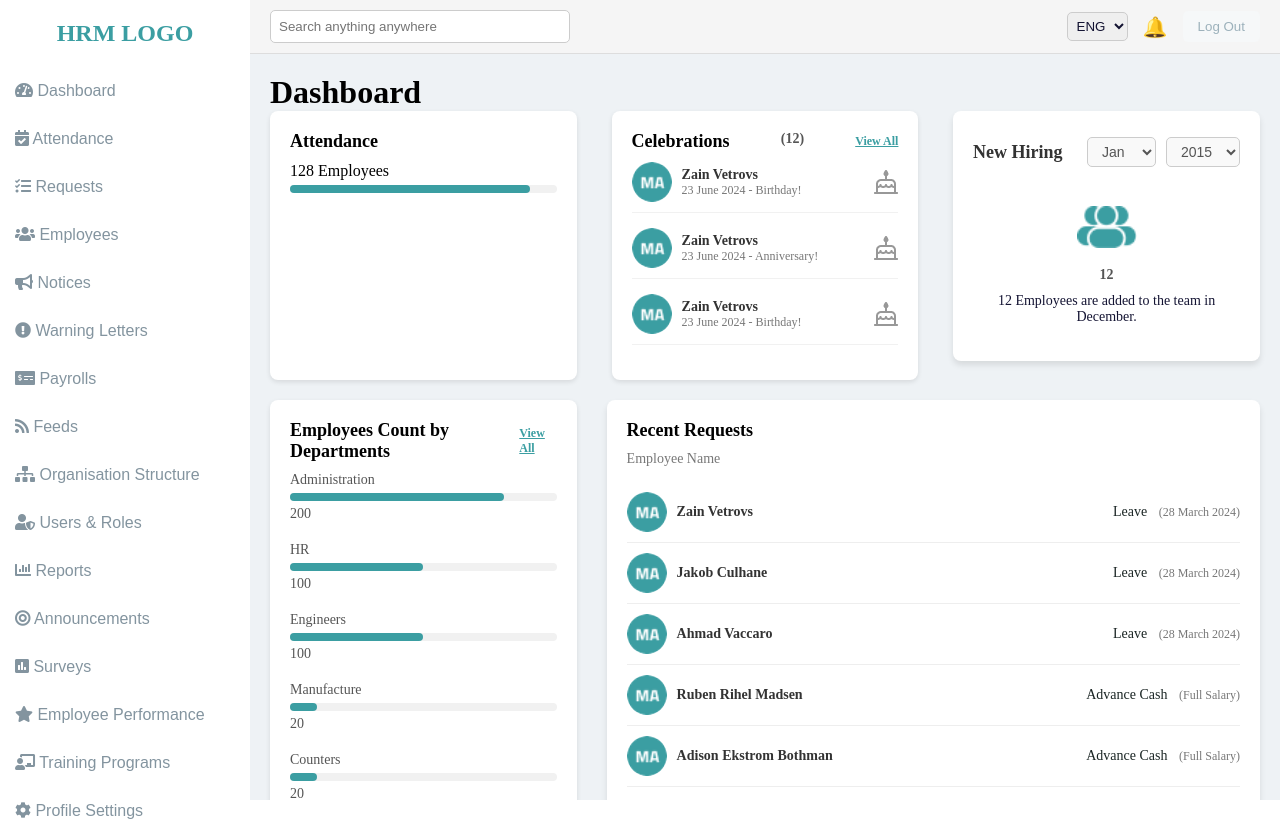
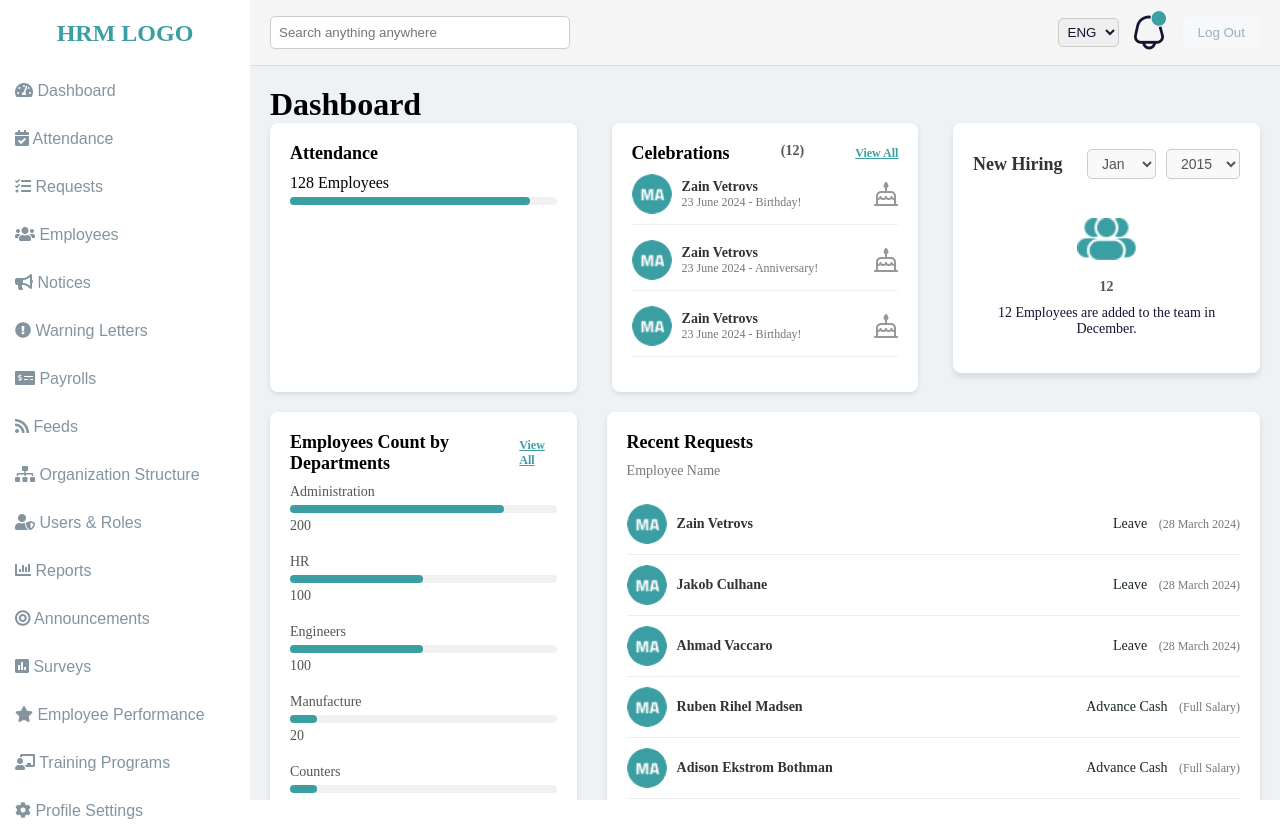
Before and after one commit to MuhammadZawar11681/HRM, a plain HTML site: page index.html in a window 1280 px wide. Drawn offline with Linux system fonts and the light colour scheme.

Commit message:
add notification icon

```diff
--- a/index.html
+++ b/index.html
@@ -27,7 +27,7 @@
         </button>
         <button><i class="fas fa-money-check-alt"></i> Payrolls</button>
         <button><i class="fas fa-rss"></i> Feeds</button>
-        <button><i class="fas fa-sitemap"></i> Organisation Structure</button>
+        <button><i class="fas fa-sitemap"></i> Organization Structure</button>
         <button><i class="fas fa-user-shield"></i> Users & Roles</button>
         <button><i class="fas fa-chart-bar"></i> Reports</button>
         <button><i class="fas fa-bullseye"></i> Announcements</button>
@@ -53,7 +53,13 @@
             <option value="fr">FRA</option>
             <option value="es">ESP</option>
           </select>
-          <button class="icon-btn">🔔</button>
+          <button class="icon-btn">
+            <img
+              src="./assets/notification_icon.png"
+              alt="Notification Icon"
+              class="icon-image"
+            />
+          </button>
           <button class="logout-btn">Log Out</button>
         </div>
       </header>
```
Also changed, not shown: assets/notification_icon.png (added).
